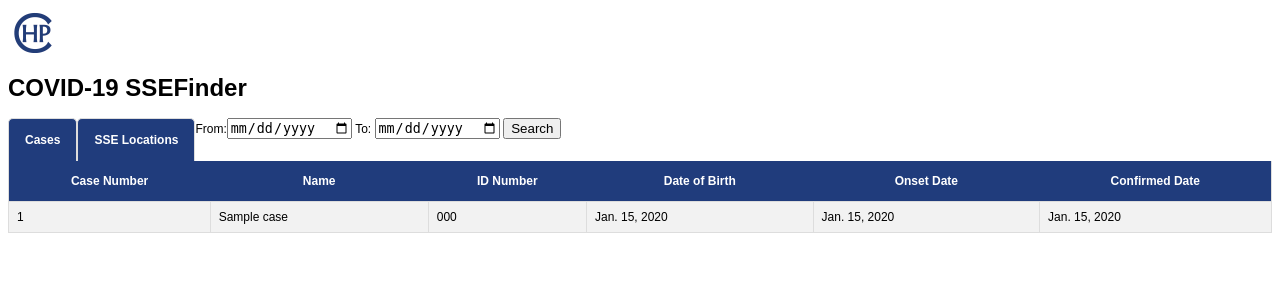
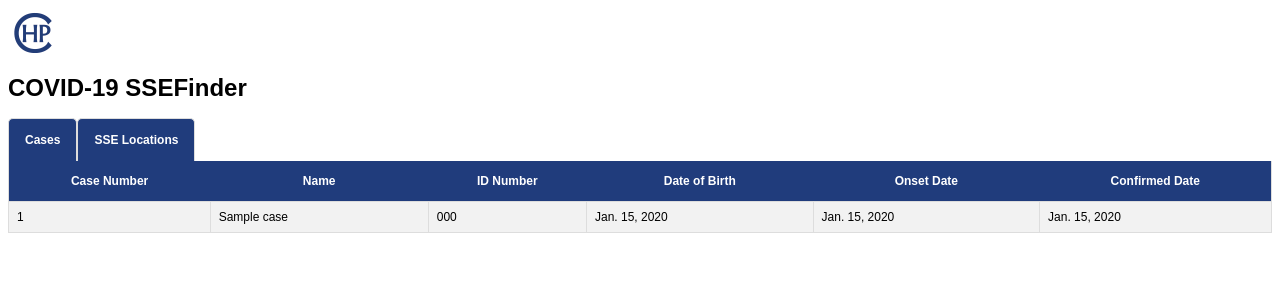
Before and after one commit to ivan-ngchakming/SSEFinder, a Django app: page / in a window 1280 px wide. Shown: the top 300 px of the page. Run offline with Django 3.2, Linux system fonts and the light colour scheme; tables that the repository leaves empty hold one stand-in row (values such as "Sample post"); some libraries are stand-ins or nearby versions.

Commit message:
Update index.html

```diff
--- a/templates/index.html
+++ b/templates/index.html
@@ -9,20 +9,19 @@
 
     <button class="tab_button" onclick="openTab('Cases')">Cases</button>
     <button class="tab_button" onclick="openTab('SSE_Loc')">SSE Locations</button>
-    <div id="Search" class ="tab" style ="display:none>
-    	<h align="right">
+
+    <div id="Cases" class="tab">
+        {% include 'cases.html' %}
+    </div>
+
+    <div id="SSE_Loc" class="tab" style="display:none">
+        <h align="right">
         <form method = "POST">
     	From:<input type="date" name ="start_date"/>
     	To: <input type="date" name ="end_date"/>
     	<input type="submit" value="Search"/>
     	</form>
         </h>
-    </div>
-    <div id="Cases" class="tab">
-        {% include 'cases.html' %}
-    </div>
-
-    <div id="SSE_Loc" class="tab" style="display:none">
         <table>
         <!--Table Header-->
         <tr id="table_header">
```
